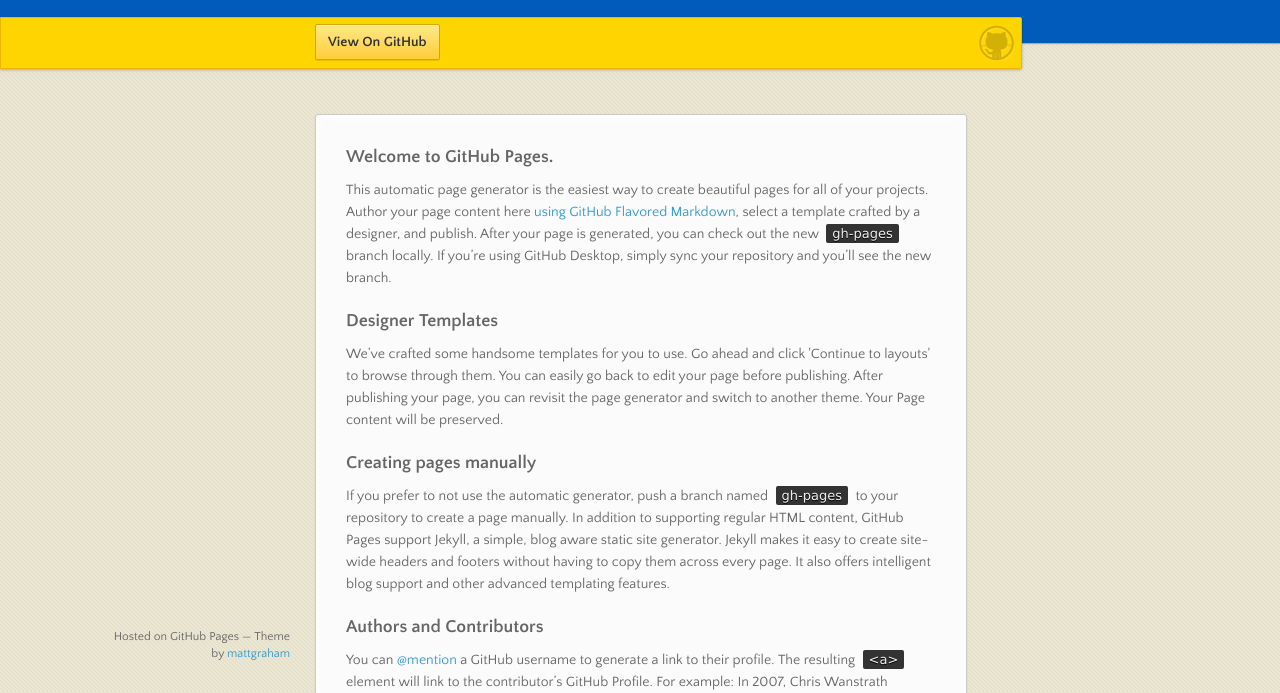
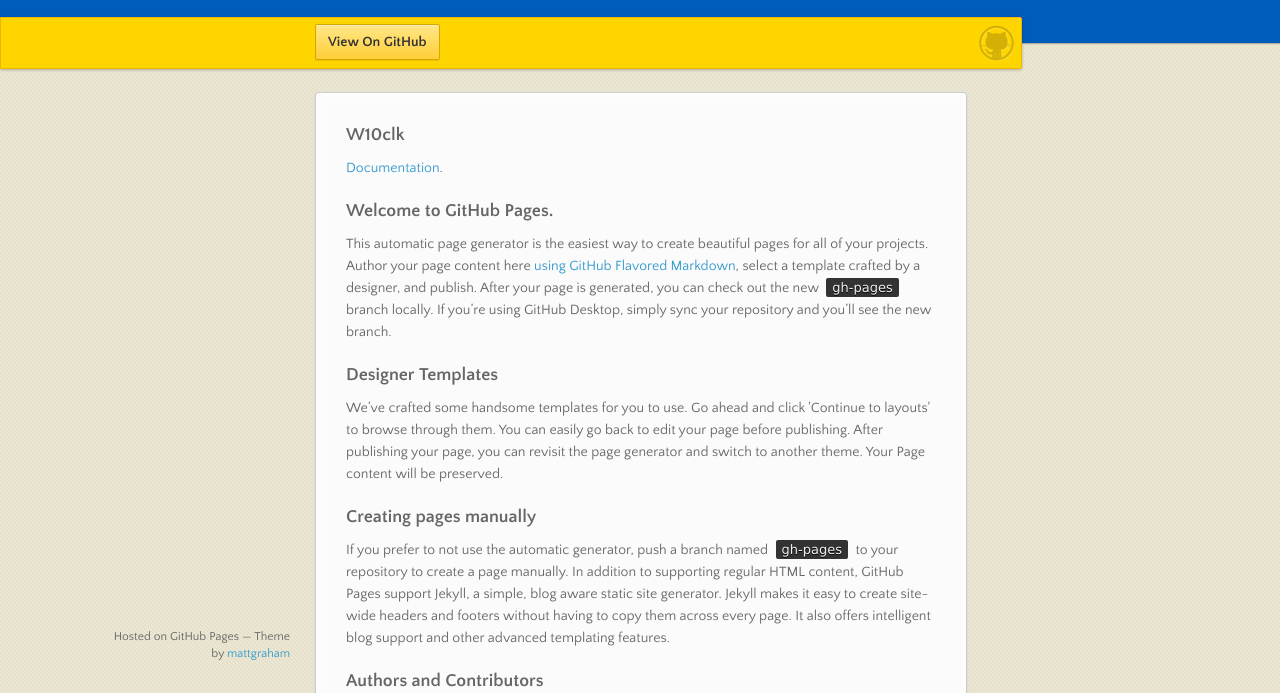
Before and after one commit to georgiy-pruss/georgiy-pruss.github.io, a plain HTML site: page index.html in a window 1280 px wide. Shown: the part 98-791 px from the top of the page. Drawn offline with nearby package versions, Linux system fonts and the light colour scheme.

Commit message:
Update index.html

```diff
--- a/index.html
+++ b/index.html
@@ -33,9 +33,10 @@
       <nav>
         <ul></ul>
       </nav>
-      <p>W10clk documentation</p>
       <section>
-        <h3>
+        <h3><a  class="anchor" href="#w10clk"><span class="octicon octicon-link"></span></a>W10clk</h3>
+        <p><a href="http://georgiy-pruss.github.io/w10clk.htm">Documentation</a>.</p>
+      <h3>
 <a id="welcome-to-github-pages" class="anchor" href="#welcome-to-github-pages" aria-hidden="true"><span class="octicon octicon-link"></span></a>Welcome to GitHub Pages.</h3>
 
 <p>This automatic page generator is the easiest way to create beautiful pages for all of your projects. Author your page content here <a href="https://guides.github.com/features/mastering-markdown/">using GitHub Flavored Markdown</a>, select a template crafted by a designer, and publish. After your page is generated, you can check out the new <code>gh-pages</code> branch locally. If you’re using GitHub Desktop, simply sync your repository and you’ll see the new branch.</p>
```
